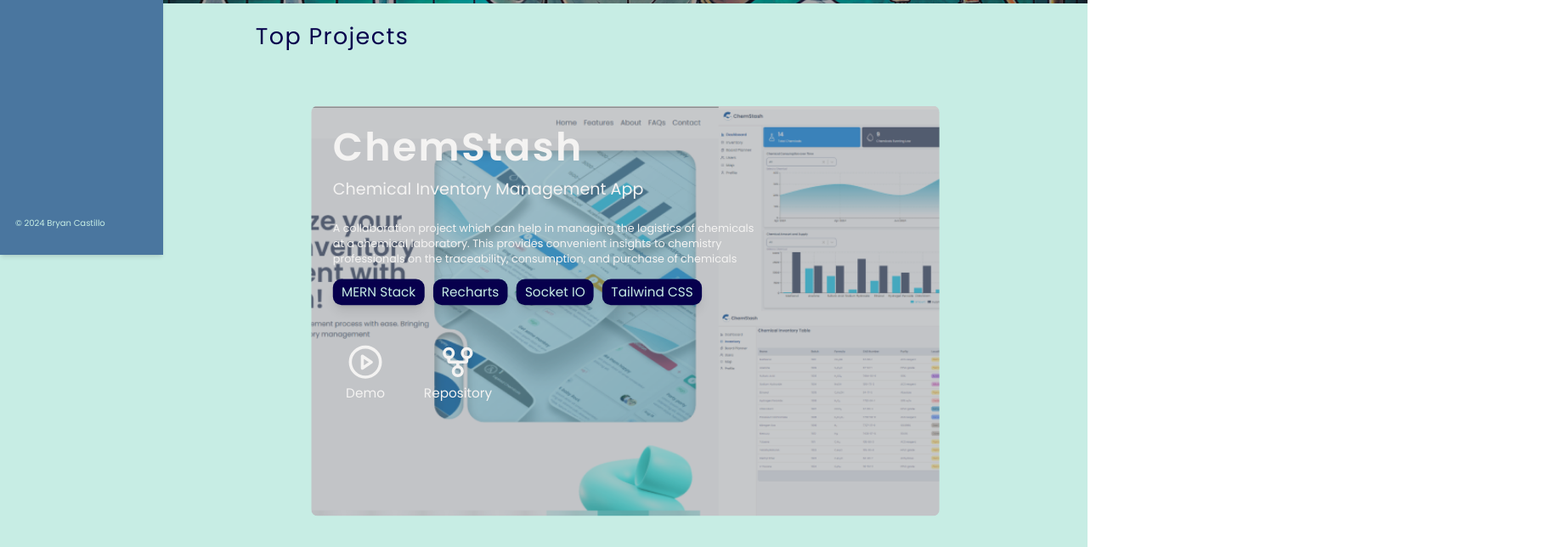
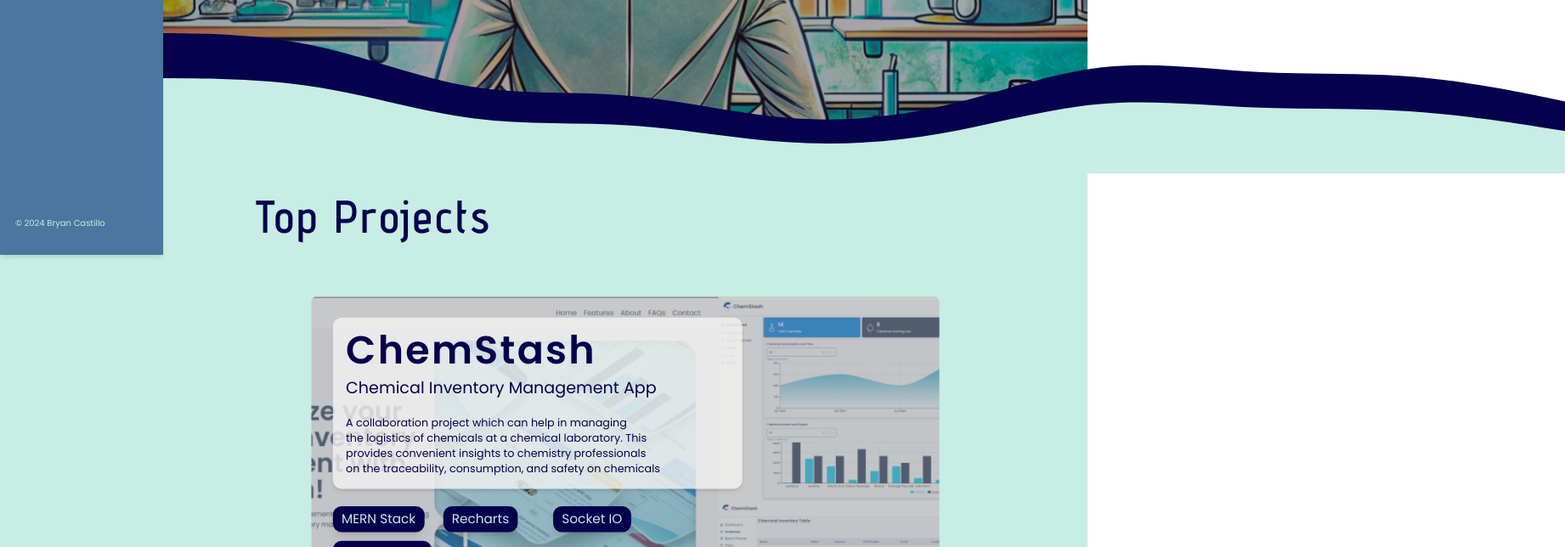
Before and after one commit to bryancastillo10/portfolio, a Next.js app: page / in a window 1280 px wide. Shown: the part 500-1144 px from the top of the page at 85% size, 1842 px wide, since content can reach past the window. Built offline with nearby package versions, Linux system fonts and the light colour scheme; no server answers.

Commit message:
HeroStyling

```diff
--- a/src/app/(components)/Hero/TopProjects.tsx
+++ b/src/app/(components)/Hero/TopProjects.tsx
@@ -8,7 +8,7 @@ import { TopProjectsProps,
           Spring_Config,
           IndicatorProps,
            } from './useCardCarousel';
-
+import { useAppSelector } from "@/app/redux";
 
 
 export const TopProjects = ({projectInfo}:TopProjectsProps) => {
@@ -71,6 +71,7 @@ export const TopProjects = ({projectInfo}:TopProjectsProps) => {
 
 
 const Cards = ({projectInfo}:TopProjectsProps) => {
+  const theme = useAppSelector((state)=> state.global.theme);
   return (
     <>
       {projectInfo.map((project,idx)=> {
@@ -88,41 +89,45 @@ const Cards = ({projectInfo}:TopProjectsProps) => {
             }}
 
             transition={Spring_Config}
-            className="w-full h-[71vh] shrink-0 rounded-xl object-cover"
+            className="w-full h-[700px] xl:h-[71vh] shrink-0 rounded-xl object-cover place-content-center xl:place-content-start"
           >
-            <div className="p-6 md:p-10 space-y-2 text-white">
+            <div className="p-6 md:p-10 space-y-4">
+                  {/* Header */}
+                  <div className={`p-6 rounded-2xl shadow-md w-full xl:max-w-[70%] ${theme ? "bg-dark-primary/80": "bg-white/80"}`}>
                     <h1 className="text-4xl md:text-7xl font-semibold tracking-wider">{project.projectTitle}</h1>
-                <h3 className="py-4 text-3xl">{project.projectSubtitle}</h3>
+                    <h3 className="py-4 text-xl italic xl:not-italic xl:text-3xl">{project.projectSubtitle}</h3>
                     {/* Description */}
                     <p className="pt-4 text-xl text-balance">{project.description}</p>
-
+                  </div>
                     {/* Tech Stack */}
                     <div className="pt-4">
-                  <ul className="grid grid-cols-2 md:flex gap-4 items-center">
+                      <ul className="grid grid-cols-2 xl:grid-cols-3 gap-4 items-center xl:w-[55%]">
                         {project.techStack.map((tech, index) => (
                           <li
                             key={index}
-                        className="md:text-2xl max-w-fit font-light shadow-lg bg-secondary text-primary px-4 py-2 rounded-2xl"
+                            className={`row-span-3 md:text-2xl text-nowrap w-fit font-light shadow-lg text-primary
+                             ${theme ? "bg-teal-700": "bg-secondary"} px-4 py-2 rounded-2xl`}
                           >
                             {tech}
                           </li>
                         ))}
                       </ul>
                     </div>
-
+                  <div className="pt-4">
                     {/* Links */}
-                <div className="pt-8 md:pt-12 flex  justify-start gap-10  mx-2 md:max-w-[50%]">
-                  <div className="flex flex-col items-center gap-2 duration-500 ease-out p-4 ">
+                    <div className={`flex justify-evenly items-center gap-10  mx-2 xl:max-w-[25%] rounded-2xl shadow-md ${theme ? "bg-dark-primary/80": "bg-white/80"}`}>
+                      <div className="flex flex-col items-center gap-2 duration-500 ease-out p-4 hover:scale-110">
                         <a href={project.demoLink} target="_blank" rel="noopener noreferrer ">
-                      <PlayCircle size={50} className="" />
+                          <PlayCircle size={40} />
                         </a>
                         <p className="text-2xl">Demo</p>
                       </div>
-                  <div className="flex flex-col items-center gap-2 duration-500 ease-out p-4">
+                      <div className="flex flex-col items-center gap-2 duration-500 ease-out p-4 hover:scale-110">
                         <a href={project.gitRepo} target="_blank" rel="noopener noreferrer">
-                      <GitForkIcon size={50} />
+                          <GitForkIcon size={40} />
                         </a>
                         <p className="text-2xl">Repository</p>
+                      </div>
                   </div>
                 </div>
              </div>
@@ -135,7 +140,7 @@ const Cards = ({projectInfo}:TopProjectsProps) => {
 
 const Indicator = ({ projectInfo, cardIndex, setCardIndex }:IndicatorProps) => {
   return (
-    <div className="mt-4 flex w-full justify-center gap-2">
+    <div className="md:mt-4 flex w-full justify-center gap-2">
       {projectInfo.map((_, idx) => {
         return (
           <button
--- /dev/null
+++ b/src/app/(components)/Hero/WaveUp.tsx
@@ -0,0 +1,22 @@
+import { useAppSelector } from "@/app/redux";
+
+const WaveUp = () => {
+    const theme = useAppSelector((state)=> state.global.theme);
+    return (
+<svg width="1650" height="200" viewBox="0 0 1650 200" fill="none" xmlns="http://www.w3.org/2000/svg">
+<g clip-path="url(#clip0_419_327)">
+<path d="M-9 35L21.9254 35.3289C53.0245 35.7674 114.875 36.4252 176.552 49.4711C238.229 62.4074 299.733 87.6222 361.41 97.8178C423.087 108.123 484.938 103.299 546.962 108.671C608.987 113.933 670.837 129.281 732.514 134.544C794.191 139.916 855.695 135.092 917.372 120.84C979.049 106.588 1040.9 82.9081 1102.92 75.563C1164.95 68.2178 1226.8 77.4267 1288.48 80.7156C1350.15 84.0045 1411.66 81.3733 1473.33 86.5259C1535.01 91.6785 1596.86 104.396 1627.96 110.864L1658.89 117.222V183H1627.96C1596.86 183 1535.01 183 1473.33 183C1411.66 183 1350.15 183 1288.48 183C1226.8 183 1164.95 183 1102.92 183C1040.9 183 979.049 183 917.372 183C855.695 183 794.191 183 732.514 183C670.837 183 608.987 183 546.962 183C484.938 183 423.087 183 361.41 183C299.733 183 238.229 183 176.552 183C114.875 183 53.0245 183 21.9254 183H-9V35Z" fill={`${theme ?"#C7EDE4" : "#07004D"}`}/>
+<path d="M0 88L30.5937 88.2489C61.3594 88.5807 122.547 89.0785 183.563 98.9511C244.578 108.741 305.422 127.822 366.437 135.538C427.453 143.336 488.641 139.686 550 143.751C611.359 147.733 672.547 159.348 733.562 163.33C794.578 167.396 855.422 163.745 916.438 152.96C977.453 142.175 1038.64 124.255 1100 118.696C1161.36 113.138 1222.55 120.107 1283.56 122.596C1344.58 125.084 1405.42 123.093 1466.44 126.993C1527.45 130.892 1588.64 140.516 1619.41 145.41L1650 150.222V200H1619.41C1588.64 200 1527.45 200 1466.44 200C1405.42 200 1344.58 200 1283.56 200C1222.55 200 1161.36 200 1100 200C1038.64 200 977.453 200 916.438 200C855.422 200 794.578 200 733.562 200C672.547 200 611.359 200 550 200C488.641 200 427.453 200 366.437 200C305.422 200 244.578 200 183.563 200C122.547 200 61.3594 200 30.5937 200H0V88Z" fill={`${theme ?"#07004D" : "#C7EDE4" }`}/>
+</g>
+<defs>
+<clipPath id="clip0_419_327">
+<rect width="1650" height="200" fill="white"/>
+</clipPath>
+</defs>
+</svg>
+
+
+    );
+  };
+
+  export default WaveUp;
--- a/src/app/(components)/Hero/index.tsx
+++ b/src/app/(components)/Hero/index.tsx
@@ -2,9 +2,10 @@
 import { useAppSelector } from "@/app/redux";
 import HeroBg from "@/asset/HeroMainBG.png";
 import { TopProjects } from "@/app/(components)/Hero/TopProjects";
+import Button from "@/app/(reusables)/Button";
 import { adventPro } from "@/utils/font";
 import { projectInfo } from "./projectInfo";
-import Button from "@/app/(reusables)/Button";
+import WaveUp from "./WaveUp";
 
 const Hero = () => {
     const theme = useAppSelector((state)=> state.global.theme);
@@ -51,9 +52,12 @@ const Hero = () => {
               <h1 className="text-4xl font-mono">Software Developer</h1>
             </div>
           </div>
+          <div className="bottom-0 w-full ">
+                <WaveUp />
+          </div>
         </section>
         <div className="mt-8 max-w-[90%] md:max-w-[80%] mx-auto space-y-4 md:space-y-8">
-        <h1 className="text-4xl tracking-wider">Top Projects</h1>
+        <h1 className={`text-5xl xl:text-7xl tracking-wider ${adventPro.className}`}>Top Projects</h1>
         <TopProjects projectInfo={projectInfo} />
         </div>
     </div>
--- a/src/app/(components)/Hero/projectInfo.ts
+++ b/src/app/(components)/Hero/projectInfo.ts
@@ -8,7 +8,7 @@ export const projectInfo = [
         id:1,
         projectTitle: "ChemStash",
         projectSubtitle:"Chemical Inventory Management App",
-        description:"A collaboration project which can help in managing the logistics of chemicals at a chemical laboratory. This provides convenient insights to chemistry professionals on the traceability, consumption, and purchase of chemicals",
+        description:"A collaboration project which can help in managing the logistics of chemicals at a chemical laboratory. This provides convenient insights to chemistry professionals on the traceability, consumption, and safety on chemicals",
         techStack:["MERN Stack", "Recharts","Socket IO", "Tailwind CSS"],
         image: ChemStashImg.src,
         demoLink:"",
@@ -29,7 +29,7 @@ export const projectInfo = [
         projectTitle: "NPK Calculator",
         projectSubtitle:"Fertilizer Composition Calculator Based on Raw Materials Database",
         description:"Prototype build to calculate and suggest appropriate nutrient composition based on a database query. This is helpful to provide suggestions on fertilizer composition based on a database about different raw materials",
-        techStack:["Python-Flask","React JS","Typescript","Tailwind CSS"],
+        techStack:["Python-Flask","React JS","Typescript","Tailwind CSS","PostgreSQL"],
         image: NPKCalculatorImg.src,
         demoLink:"",
         gitRepo:""
@@ -37,7 +37,7 @@ export const projectInfo = [
     {
         id:4,
         projectTitle: "Biobytes PairSync",
-        projectSubtitle:"Obtaining fast insights from biological data by providing input sequences (DNA, RNA, or Protein)",
+        projectSubtitle:"Obtaining Fast Insights from Biological Data by providing input sequences (DNA, RNA, or Protein)",
         description:"Leveraging the PyQt library of Python to develop a desktop application for biologists to gain information on several biological sequences such as GC-content, base frequencies and basic pairwise sequencing",
         techStack:["PyQt5","Matplotlib","Numpy"],
         image: BioBytesImg.src,
```
Lines whose indentation alone changed are shown as unchanged.
